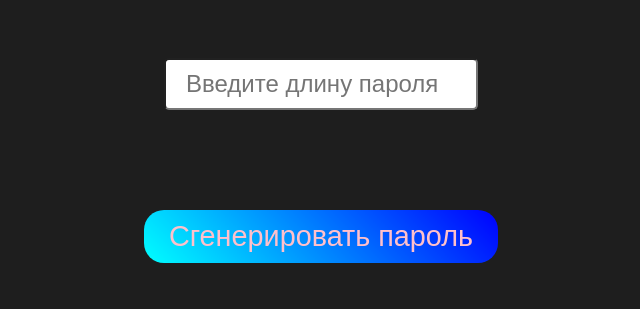
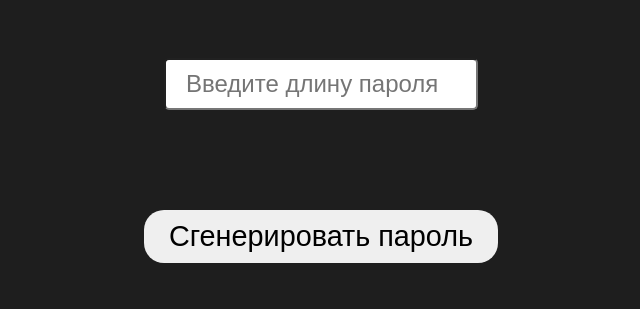
Before and after one commit to YureiKenshi/TestProject, a plain HTML site: page index.html in a window 1280 px wide. Shown: the part 226-535 px from the top of the page, without its empty margins (319-959 px from the left). Drawn offline with Linux system fonts and the light colour scheme.

Commit message:
Изменение стилей

```diff
--- a/style.css
+++ b/style.css
@@ -16,13 +16,6 @@ body {
     border-radius: 20px;
     border: none;
     cursor: pointer;
-    background: linear-gradient(45deg, cyan, blue);
-    color: pink;
-    transition: all 0.3s ease;
-}
-#btn:hover {
-    transform: scale(1.1);
-    color: purple;
 }
 #password {
     color: white;
```
